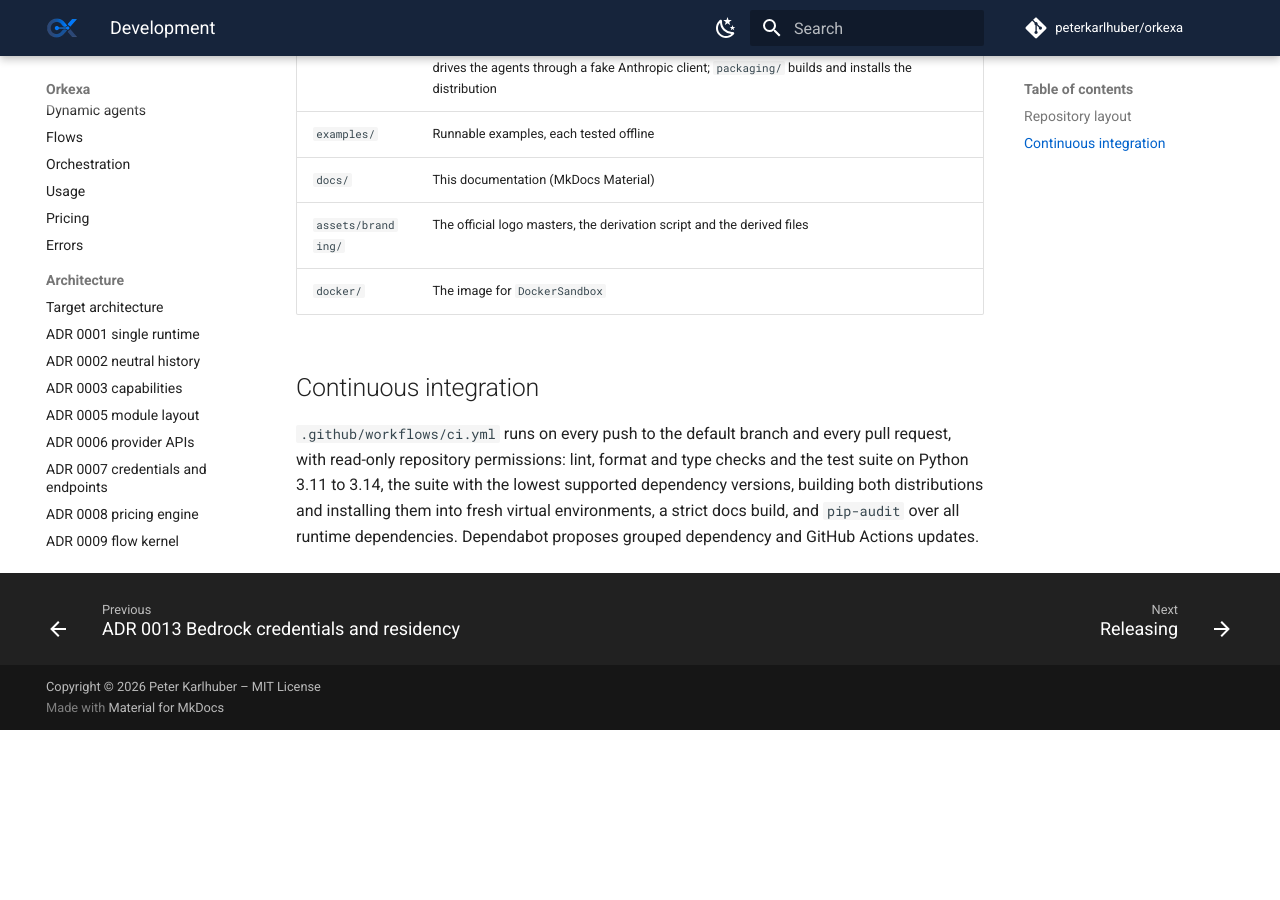
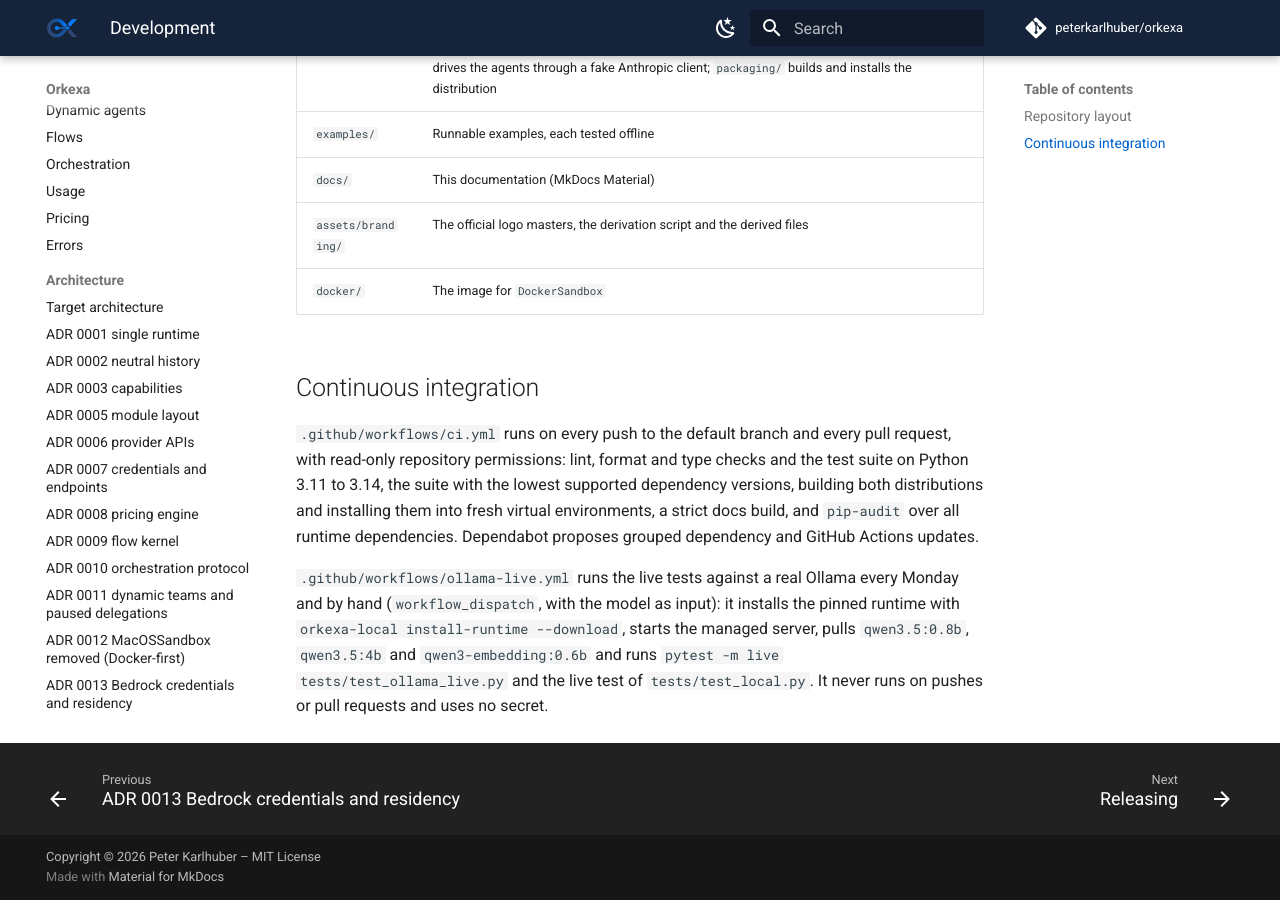
Before and after one commit to peterkarlhuber/orkexa, an MkDocs documentation site: the page built from docs/development/index.md, in a window 1280 px wide and 900 px high, scrolled down 599 px. Built offline with MkDocs 1.6.1 and Material for MkDocs 9.7.7, drawn with Linux system fonts in a browser that asks for light colours; comment, search, counter and statistics services are not loaded; before the commit the page ends 1329 px from its top, so only the background shows below that.

Commit message:
CI: weekly and manual live tests against a real Ollama (ORK-041)
A separate workflow installs the pinned Ollama runtime through
orkexa-local, starts the managed server, pulls small Qwen models and runs
the live tests (tests/test_ollama_live.py and the live test of
tests/test_local.py) every Monday and by hand. It never runs on pushes or
pull requests and needs no secret.

Co-Authored-By: Claude Opus 5.5 <noreply@anthropic.com>

```diff
--- a/docs/development/index.md
+++ b/docs/development/index.md
@@ -35,3 +35,9 @@ test suite on Python 3.11 to 3.14, the suite with the lowest supported dependenc
 versions, building both distributions and installing them into fresh virtual
 environments, a strict docs build, and `pip-audit` over all runtime dependencies.
 Dependabot proposes grouped dependency and GitHub Actions updates.
+
+`.github/workflows/ollama-live.yml` runs the live tests against a real Ollama every Monday and by
+hand (`workflow_dispatch`, with the model as input): it installs the pinned runtime with
+`orkexa-local install-runtime --download`, starts the managed server, pulls `qwen3.5:0.8b`,
+`qwen3.5:4b` and `qwen3-embedding:0.6b` and runs `pytest -m live tests/test_ollama_live.py` and the
+live test of `tests/test_local.py`. It never runs on pushes or pull requests and uses no secret.
```
Also changed, not shown: 1 other file.
